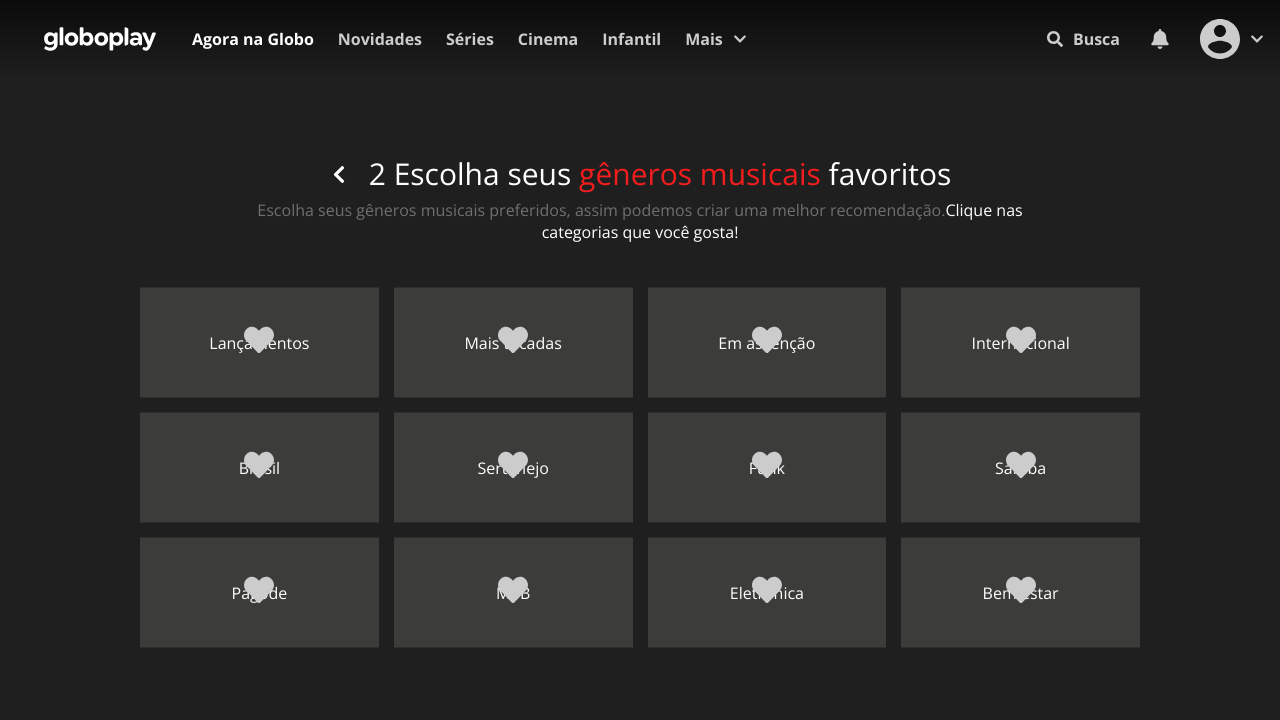
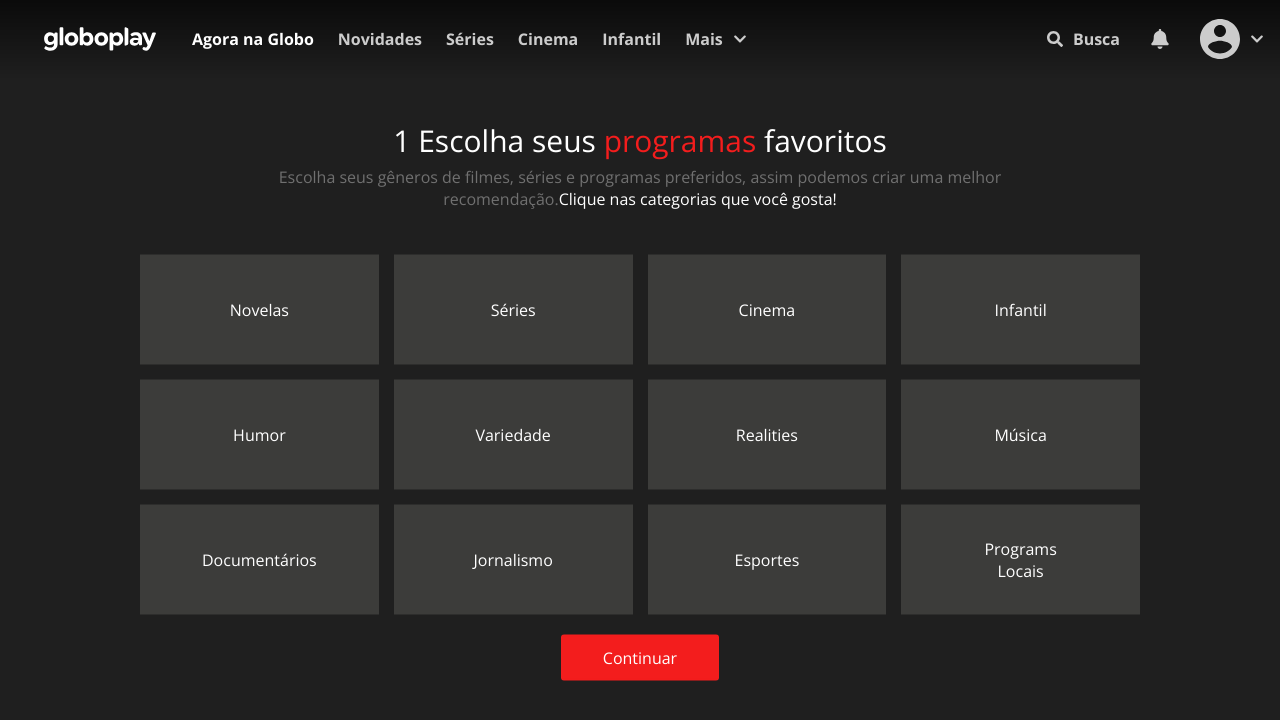
Before and after one commit to MegaHack-Desafio-Globo-Time-2/frontend, a React (Create React App) app: page /preferences in a window 1280 px wide. Shown: the top 720 px of the page. Built offline with nearby package versions, Linux system fonts and the light colour scheme.

Commit message:
Added styles and moving/selecting preferences

```diff
--- /dev/null
+++ b/src/components/Button/Preference/index.tsx
@@ -0,0 +1,21 @@
+import React, { ButtonHTMLAttributes } from 'react';
+import { LinkContainer, Container } from './styles';
+
+interface ButtonProps extends ButtonHTMLAttributes<HTMLButtonElement> {
+  stateType: 'subscribe' | 'info';
+  onclick: Function;
+}
+
+const PreferenceButton: React.FC<ButtonProps> = ({
+  children,
+  onclick,
+  stateType,
+}) => {
+  return (
+    <Container stateType={stateType} onClick={() => onclick()}>
+      {children}
+    </Container>
+  );
+};
+
+export default PreferenceButton;
--- /dev/null
+++ b/src/components/Button/Preference/styles.ts
@@ -0,0 +1,54 @@
+import styled, { css } from 'styled-components';
+import { Link } from 'react-router-dom';
+import { grayscale, lighten } from 'polished';
+
+interface ButtonProps {
+  stateType: 'subscribe' | 'info';
+}
+
+export const LinkContainer = styled(Link)`
+  color: #fff;
+
+  display: flex;
+
+  justify-content: center;
+  text-decoration: none;
+  border-radius: 3px;
+
+  & + a {
+    margin-left: 15px;
+  }
+`;
+
+export const Container = styled.button<ButtonProps>`
+  padding: 10px 40px;
+
+  font-family: 'Open Sans', sans-serif;
+  border: 2px solid rgb(243, 29, 29);
+  background-color: rgb(243, 29, 29);
+  color: rgb(255, 255, 255);
+  border-radius: 3px;
+
+  font-weight: 500;
+  border-radius: 3px;
+
+  &:hover {
+    background-color: hsla(0, 0%, 40%, 0.6);
+    border-color: hsla(0, 0%, 40%, 0.6);
+  }
+
+  ${(props) =>
+    props.stateType === 'info' &&
+    css`
+      margin-left: 15px;
+      border-color: #888;
+      background-color: transparent;
+      color: white;
+
+      &:hover {
+        background: transparent;
+        border-color: ${lighten(0.1, '#888')};
+        color: ${lighten(0.1, '#888')};
+      }
+    `}
+`;
--- a/src/components/GridPreferences/index.tsx
+++ b/src/components/GridPreferences/index.tsx
@@ -5,17 +5,27 @@
 
 interface GridProps {
   contentList: Array<string>;
+  selectedItens: Array<string>;
+  onItemSelected: Function;
 }
 
-const GridPreferences: React.FC<GridProps> = ({ contentList }) => {
+const GridPreferences: React.FC<GridProps> = ({
+  contentList,
+  selectedItens,
+  onItemSelected,
+}) => {
   return (
     <Grid3x4>
       {contentList.map((name) => {
         return (
-          <GridItem key={name}>
+          <GridItem
+            key={name}
+            onClick={() => onItemSelected(name)}
+            selected={selectedItens.includes(name)}
+          >
             <GridContent>{name}</GridContent>
-            <GridContentHover>
-              <FaHeart size={30} color="#ccc" />
+            <GridContentHover className="div-hover">
+              <FaHeart size={30} color="white" />
             </GridContentHover>
           </GridItem>
         );
--- a/src/components/GridPreferences/styles.ts
+++ b/src/components/GridPreferences/styles.ts
@@ -1,4 +1,4 @@
-import styled from 'styled-components';
+import styled, { css } from 'styled-components';
 
 export const Grid3x4 = styled.div`
   max-width: 1000px;
@@ -9,15 +9,30 @@
   grid-template-rows: auto;
 `;
 
-export const GridItem = styled.div`
+interface GridItemProps {
+  selected: boolean;
+}
+
+export const GridItem = styled.div<GridItemProps>`
   color: white;
-  background-color: #3C3C3A;
+  background-color: #3c3c3a;
   height: 110px;
   position: relative;
   &:hover {
-    background-color: hsla(0, 0%, 40%, 0.6);
-    border-color: hsla(0, 0%, 40%, 0.6);
+    background-color: #3c3c3a80;
+    color: #ffffff80;
   }
+  &:hover .div-hover {
+    display: block;
+  }
+  ${(props) =>
+    props.selected &&
+    css`
+      background-color: #f31d1d;
+      &:hover {
+        background: #f31d1d80;
+      }
+    `}
 `;
 
 export const GridContent = styled.div`
@@ -28,6 +43,7 @@
 `;
 
 export const GridContentHover = styled.div`
+  display: none;
   position: absolute;
   top: 50%;
   left: 50%;
--- a/src/pages/Preferences/index.tsx
+++ b/src/pages/Preferences/index.tsx
@@ -2,6 +2,7 @@
 import { FaChevronLeft } from 'react-icons/fa';
 
 import GridPreferences from '../../components/GridPreferences';
+import PreferenceButton from '../../components/Button/Preference';
 
 import {
   FullPage,
@@ -10,6 +11,8 @@
   Description,
   DescriptionHighlight,
   CenterContainer,
+  ButtonsContainer,
+  PreviousDiv,
 } from './styles';
 
 interface PreferenceContent {
@@ -83,22 +86,68 @@
 ];
 
 const Preferences: React.FC = () => {
-  const [prefIndex] = useState(1);
+  const [prefIndex, setPrefIndex] = useState(0);
+  const [selected, setSelected] = useState<string[]>([]);
   console.log('PREF IST', prefIndex);
 
   const { options, title, subtitle, subtitleHighlight } = content[prefIndex];
   const [titleBegin, titleHightlight, titleEnd] = title.split('|');
+
+  const goBack = () => {
+    setPrefIndex(prefIndex - 1);
+  };
+
+  const goHome = () => {
+    window.open('/');
+  };
+
+  const goFoward = () => {
+    setPrefIndex(prefIndex + 1);
+  };
+
+  const onItemSelected = (name: string) => {
+    setSelected(
+      selected.includes(name)
+        ? selected.filter((option) => option !== name)
+        : [...selected, name],
+    );
+  };
+
+  const renderButtons = () => {
+    if (prefIndex === content.length - 1) {
+      return (
+        <PreferenceButton onclick={goHome} stateType="subscribe">
+          Salvar preferências
+        </PreferenceButton>
+      );
+    }
+    if (prefIndex === 0) {
+      return (
+        <PreferenceButton onclick={goFoward} stateType="subscribe">
+          Continuar
+        </PreferenceButton>
+      );
+    }
+    return (
+      <>
+        <PreferenceButton onclick={goFoward} stateType="subscribe">
+          Continuar
+        </PreferenceButton>
+        <PreferenceButton onclick={goFoward} stateType="info">
+          Pular etapa
+        </PreferenceButton>
+      </>
+    );
+  };
 
   return (
     <FullPage>
       <CenterContainer>
         <Title>
           {prefIndex ? (
-            <FaChevronLeft
-              size={20}
-              color="white"
-              style={{ marginRight: '20px' }}
-            />
+            <PreviousDiv onClick={() => goBack()}>
+              <FaChevronLeft size={20} color="white" />
+            </PreviousDiv>
           ) : (
             <></>
           )}
@@ -109,7 +158,12 @@
           {subtitle}
           <DescriptionHighlight>{subtitleHighlight}</DescriptionHighlight>
         </Description>
-        <GridPreferences contentList={options} />
+        <GridPreferences
+          contentList={options}
+          onItemSelected={onItemSelected}
+          selectedItens={selected}
+        />
+        <ButtonsContainer>{renderButtons()}</ButtonsContainer>
       </CenterContainer>
     </FullPage>
   );
--- a/src/pages/Preferences/styles.ts
+++ b/src/pages/Preferences/styles.ts
@@ -33,3 +33,17 @@
 export const DescriptionHighlight = styled.span`
   color: white;
 `;
+
+export const ButtonsContainer = styled.div`
+  margin-top: 20px;
+`;
+
+export const PreviousDiv = styled.span`
+  padding: 0px 10px;
+  border-radius: 50%;
+  margin-right: 15px;
+  &:hover {
+    background-color: hsla(0, 0%, 40%, 0.6);
+    border-color: hsla(0, 0%, 40%, 0.6);
+  }
+`;
```
